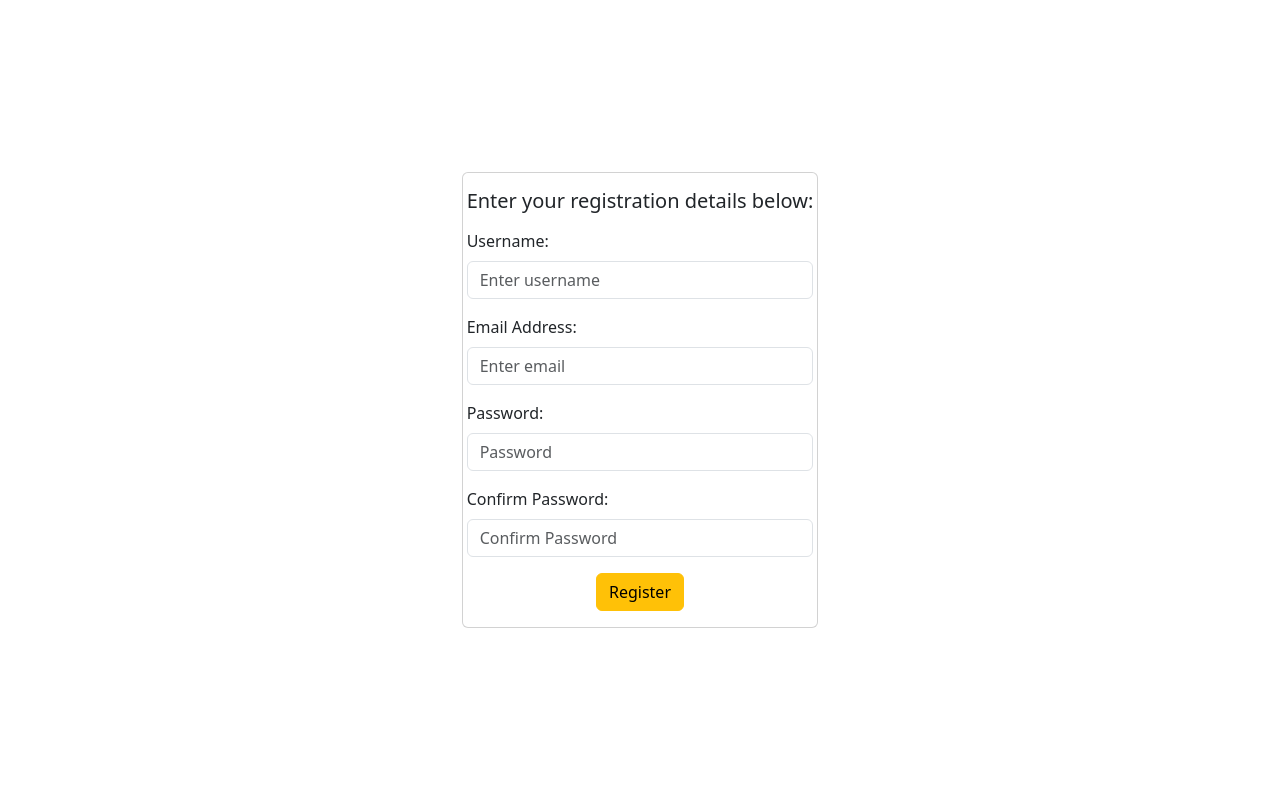
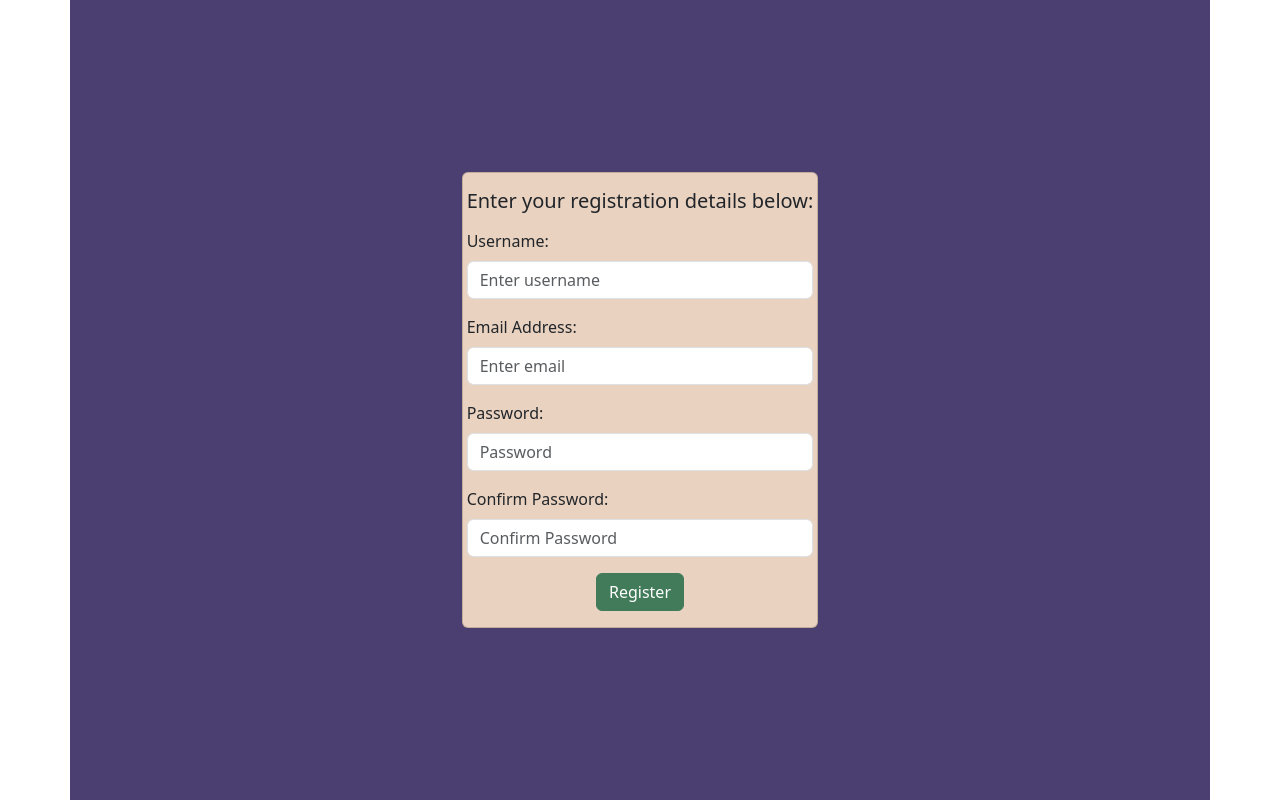
Before and after one commit to JoelPWK/may21-cohort, a React (Create React App) app: page / in a window 1280 px wide. Built offline with nearby package versions, Linux system fonts and the light colour scheme.

Commit message:
Added password validation checks
Co-authored-by: Joel <JoelPWK@users.noreply.github.com>

```diff
--- a/src/App.css
+++ b/src/App.css
@@ -1,5 +1,15 @@
 .Register {
   height: 100vh;
+  background-color: #4b3f72;
+}
+
+#registerCard {
+  background-color: #e9d2c0;
+}
+
+#submitButton {
+  background-color: #417b5a;
+  border-color: #417b5a;
 }
 
 .App {
--- /dev/null
+++ b/src/PasswordValidation.js
@@ -0,0 +1,7 @@
+export function PasswordValidation(password) {
+    if ((password !== null) && (password.length > 8) && (password !== password.toLowerCase())) {
+        return true
+    } else {
+        return false
+    }
+}
--- a/src/Register.js
+++ b/src/Register.js
@@ -1,31 +1,55 @@
-import React from "react";
+import React, {Component} from "react";
 import "bootstrap/dist/css/bootstrap.min.css";
 import "./App.css";
 import Button from "react-bootstrap/Button";
 import Form from "react-bootstrap/Form";
 import Container from "react-bootstrap/Container";
 import Card from "react-bootstrap/Card";
+import { PasswordValidation } from "./PasswordValidation";
 
-function Register() {
+export class Register extends Component {
+
+   OnSubmitRegister(event) {
+    //collect form inputs - username, email, password
+    var username = event.target.username.value;
+    var email = event.target.email.value;
+    var password = event.target.password.value;
+    var confirmationPassword = event.target.confirmPassword.value;
+
+    //check password strength
+    if (PasswordValidation(password) === false) {
+      alert("Password should be at least 8 characters using upper and lower case characters.")
+    }
+    //check username unique
+
+    //check password matches confirmation password
+    if (password !== confirmationPassword) {
+      alert("These passwords do not match!")
+    }
+
+    //send registration to backend
+  }
+
+  render(){
     return (
       <Container className="Register">
         <div className="container-fluid h-100 d-flex justify-content-center align-items-center">
-        <Card>
+          <Card id="registerCard">
             <Card.Title className="mt-3 mb-3 ms-1 me-1">
               Enter your registration details below:
             </Card.Title>
-          <Form>
+            <Form onSubmit={this.OnSubmitRegister}>
               <Form.Group
                 className="mb-3 ms-1 me-1"
                 controlId="formBasicUsername"
               >
                 <Form.Label>Username:</Form.Label>
-              <Form.Control type="text" placeholder="Enter username" />
+                <Form.Control type="text" placeholder="Enter username" name="username" />
               </Form.Group>
 
               <Form.Group className="mb-3 ms-1 me-1" controlId="formBasicEmail">
                 <Form.Label>Email Address:</Form.Label>
-              <Form.Control type="email" placeholder="Enter email" />
+                <Form.Control type="email" placeholder="Enter email" name="email" />
               </Form.Group>
 
               <Form.Group
@@ -33,7 +57,7 @@ function Register() {
                 controlId="formBasicPassword"
               >
                 <Form.Label>Password:</Form.Label>
-              <Form.Control type="password" placeholder="Password" />
+                <Form.Control type="password" placeholder="Password" name="password" />
               </Form.Group>
 
               <Form.Group
@@ -41,13 +65,15 @@ function Register() {
                 controlId="formBasicConfirmPassword"
               >
                 <Form.Label>Confirm Password:</Form.Label>
-              <Form.Control type="password" placeholder="Confirm Password" />
+                <Form.Control type="password" placeholder="Confirm Password" name="confirmPassword" />
               </Form.Group>
               <div className="text-center">
                 <Button
-                variant="warning"
+                  id="submitButton"
                   type="submit"
                   className="text-center mb-3"
+
+
                 >
                   Register
                 </Button>
@@ -58,5 +84,6 @@ function Register() {
       </Container>
     );
   }
+}
 
 export default Register;
```
Lines whose indentation alone changed are shown as unchanged.
